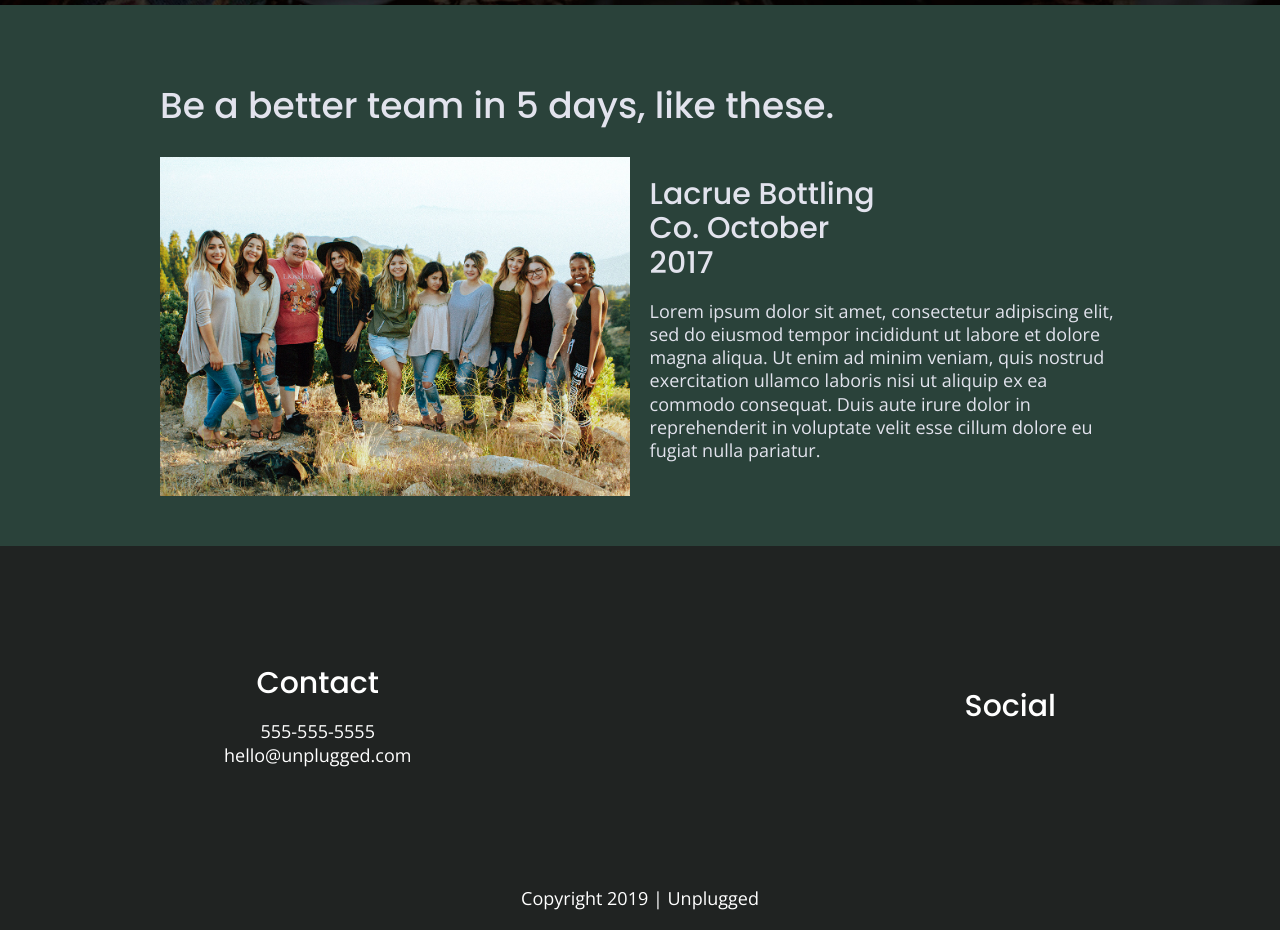
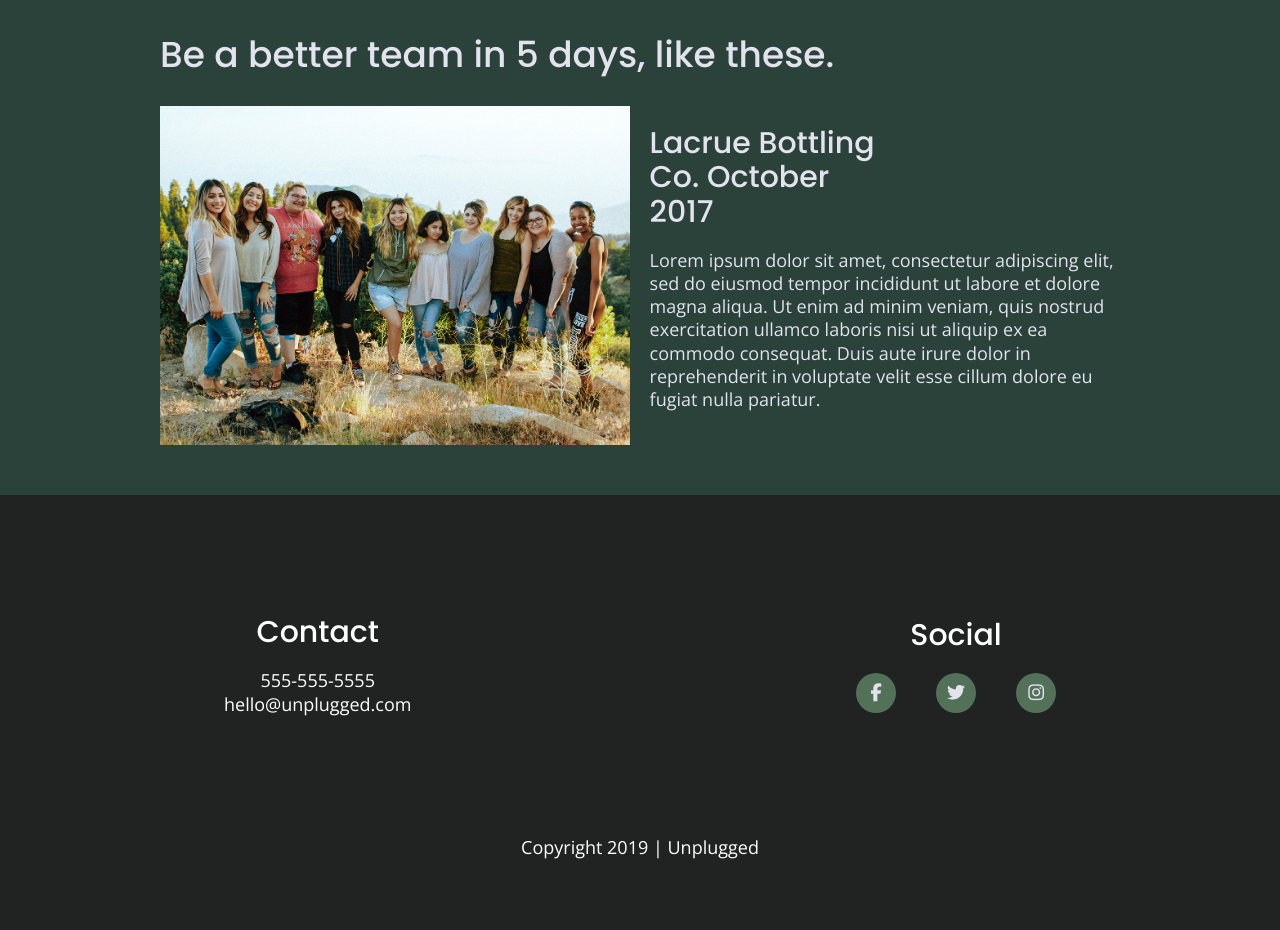
Before and after one commit to amidonhe/unplugged-retreat, a website built with Parcel: page index.html in a window 1280 px wide. Shown: the part 1889-2819 px from the top of the page. After the commit the page ends 2768 px from the top, so only its background shows below. Built offline with nearby package versions, Linux system fonts and the light colour scheme.

Commit message:
Footer iconsand styles added

```diff
--- a/css/main.css
+++ b/css/main.css
@@ -240,6 +240,10 @@ figure {
 
   footer .social-icons p {
     align-items: center;
+    background-color: #527158;
+    border-radius: 50%;
+    width: 40px;
+    height:40px;
     display: flex;
     justify-content: center;
   }
@@ -544,6 +548,16 @@ input[type=button] {
     justify-content: space-around;
     padding: 33px 0;
   }
+
+  header .content-wraper {
+    width: 100%;
+    justify-content: space-between;
+  }
+
+  header figure {
+    width: 30%;
+  }
+
   header nav {
     width: 20%;
   }
@@ -609,6 +623,11 @@ input[type=button] {
   footer .contact {
     margin-bottom: 0;
   }
+  footer .social-icons {
+    width: 12.5em;
+    justify-content: space-between;
+  }
+
   footer .copyright {
     width: 100%;
     justify-content: center;
--- a/index.html
+++ b/index.html
@@ -147,8 +147,15 @@
         <div class="social">
           <h3>Social</h3>
           <div class="social-icons">
-            <p><a href="https://www.facebook.com/yoursite" target="_blank"></a></p>
-            <!-- other social links here -->
+            <p>
+              <a href="https://www.facebook.com" target="_blank"><i class="fab fa-facebook-f"></i></a>
+            </p>
+            <p>
+              <a href="https://www.twitter.com" target="_blank"><i class="fab fa-twitter"></i></a>
+            </p>
+            <p>
+              <a href="https://www.instagram.com" target="_blank"><i class="fab fa-instagram"></i></a>
+            </p>
           </div>
         </div>
       </div> <!-- footer content ends -->
```
Also changed, not shown: about/index.html (+9 -2 lines), faq/index.html (+9 -2 lines).
